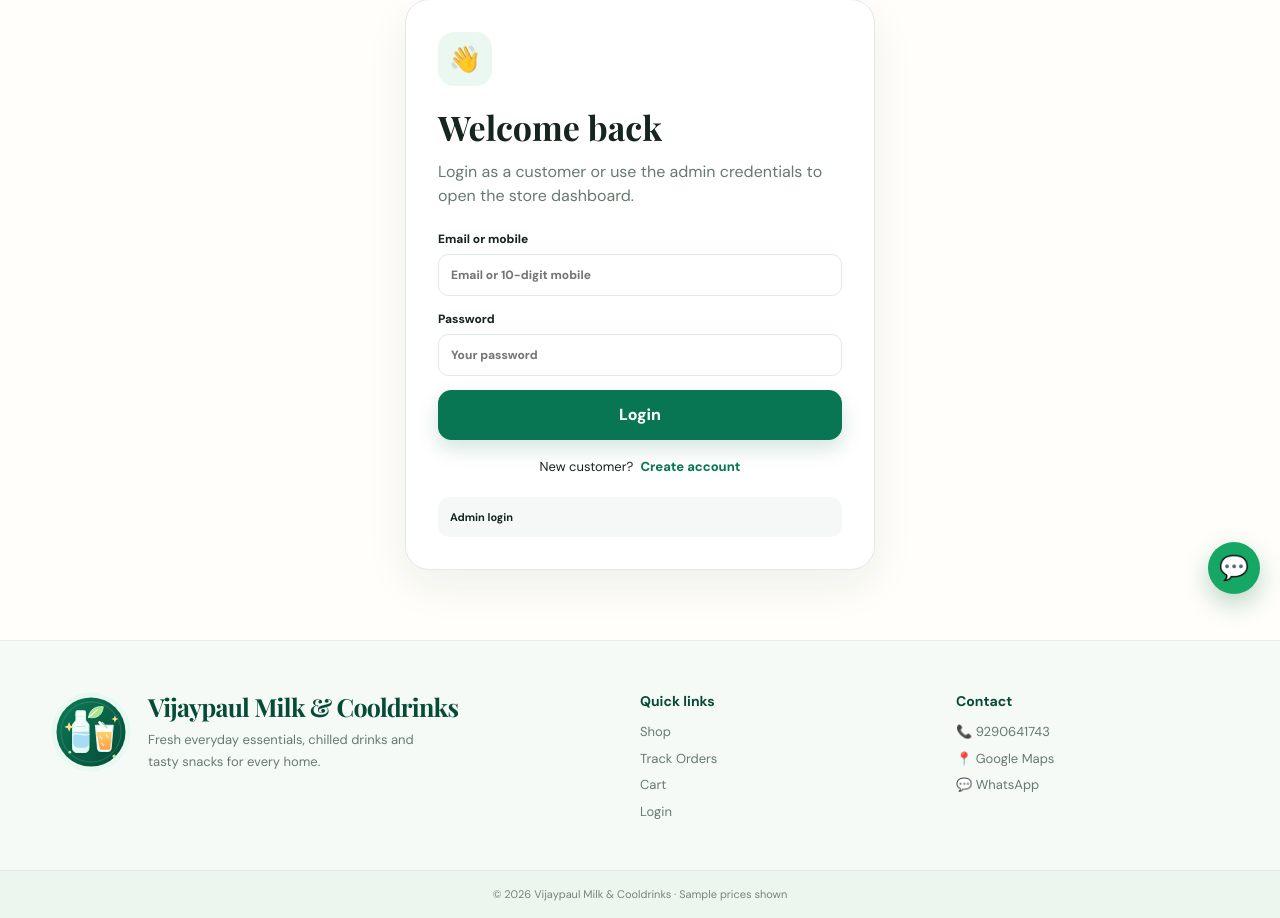
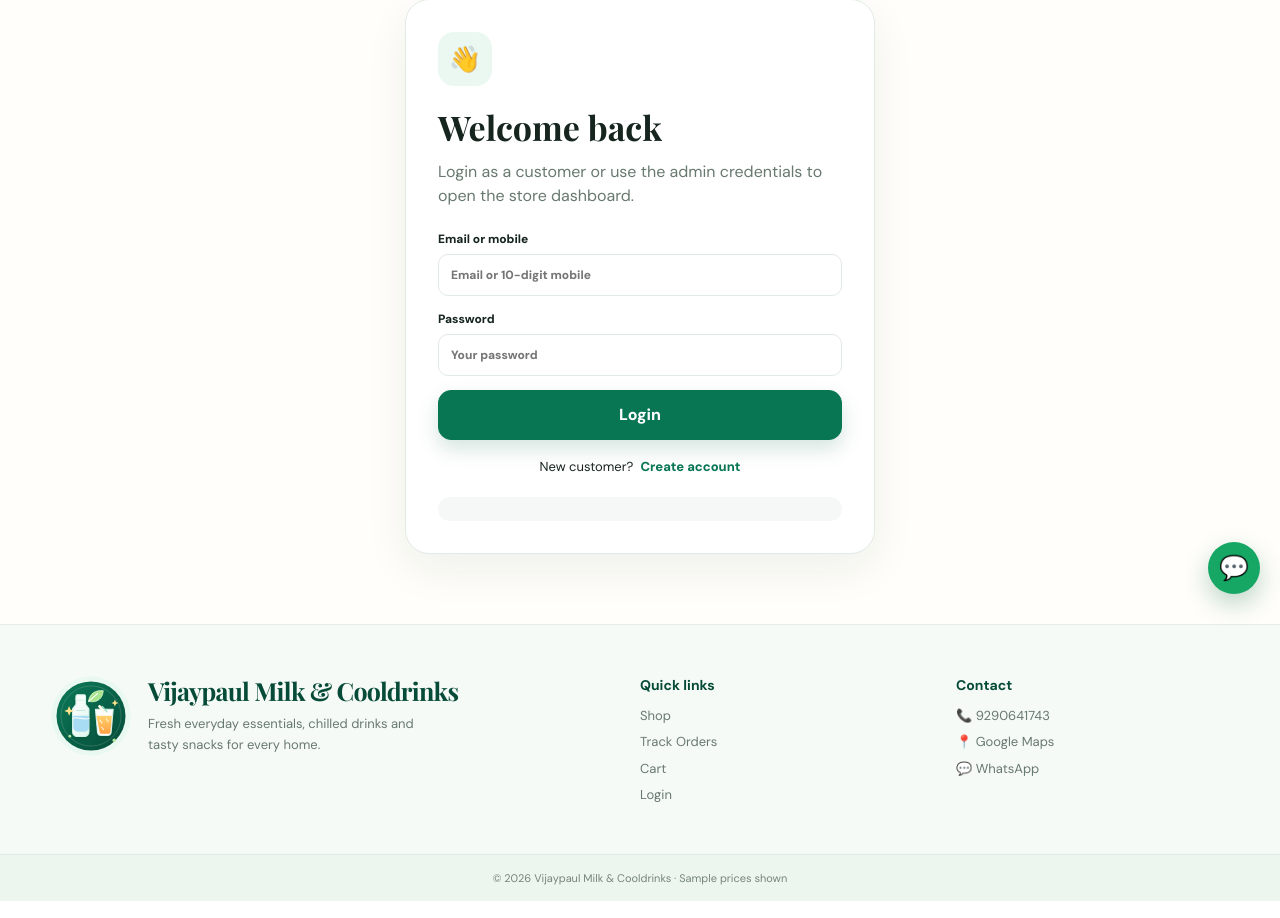
Before and after one commit to Boddusai/vijaypaul-milk-cooldrinks, a Flask app: page /login in a window 1280 px wide. Shown: the part 186-1104 px from the top of the page. Run offline with Flask 3, Linux system fonts and the light colour scheme; data comes from the database, SQL or seed files in the repository.

Commit message:
Remove exposed admin from login pages

```diff
--- a/app/templates/login.html
+++ b/app/templates/login.html
@@ -1 +1 @@
-{%extends 'base.html'%}{%block title%}Login · Vijaypaul{%endblock%}{%block content%}<section class="auth wrap"><div class="auth-card"><div class="auth-icon">👋</div><h1>Welcome back</h1><p>Login as a customer or use the admin credentials to open the store dashboard.</p><form method="post"><input type="hidden" name="next" value="{{next}}"><label>Email or mobile<input name="identifier" required autocomplete="username" placeholder="Email or 10-digit mobile"></label><label>Password<input type="password" name="password" required autocomplete="current-password" placeholder="Your password"></label><button class="btn primary full">Login</button></form><div class="auth-links"><span>New customer?</span><a href="/register">Create account</a></div><div class="admin-hint"><b>Admin login</b></div></div></section>{%endblock%}
+{%extends 'base.html'%}{%block title%}Login · Vijaypaul{%endblock%}{%block content%}<section class="auth wrap"><div class="auth-card"><div class="auth-icon">👋</div><h1>Welcome back</h1><p>Login as a customer or use the admin credentials to open the store dashboard.</p><form method="post"><input type="hidden" name="next" value="{{next}}"><label>Email or mobile<input name="identifier" required autocomplete="username" placeholder="Email or 10-digit mobile"></label><label>Password<input type="password" name="password" required autocomplete="current-password" placeholder="Your password"></label><button class="btn primary full">Login</button></form><div class="auth-links"><span>New customer?</span><a href="/register">Create account</a></div><div class="admin-hint"></div></div></section>{%endblock%}
```
